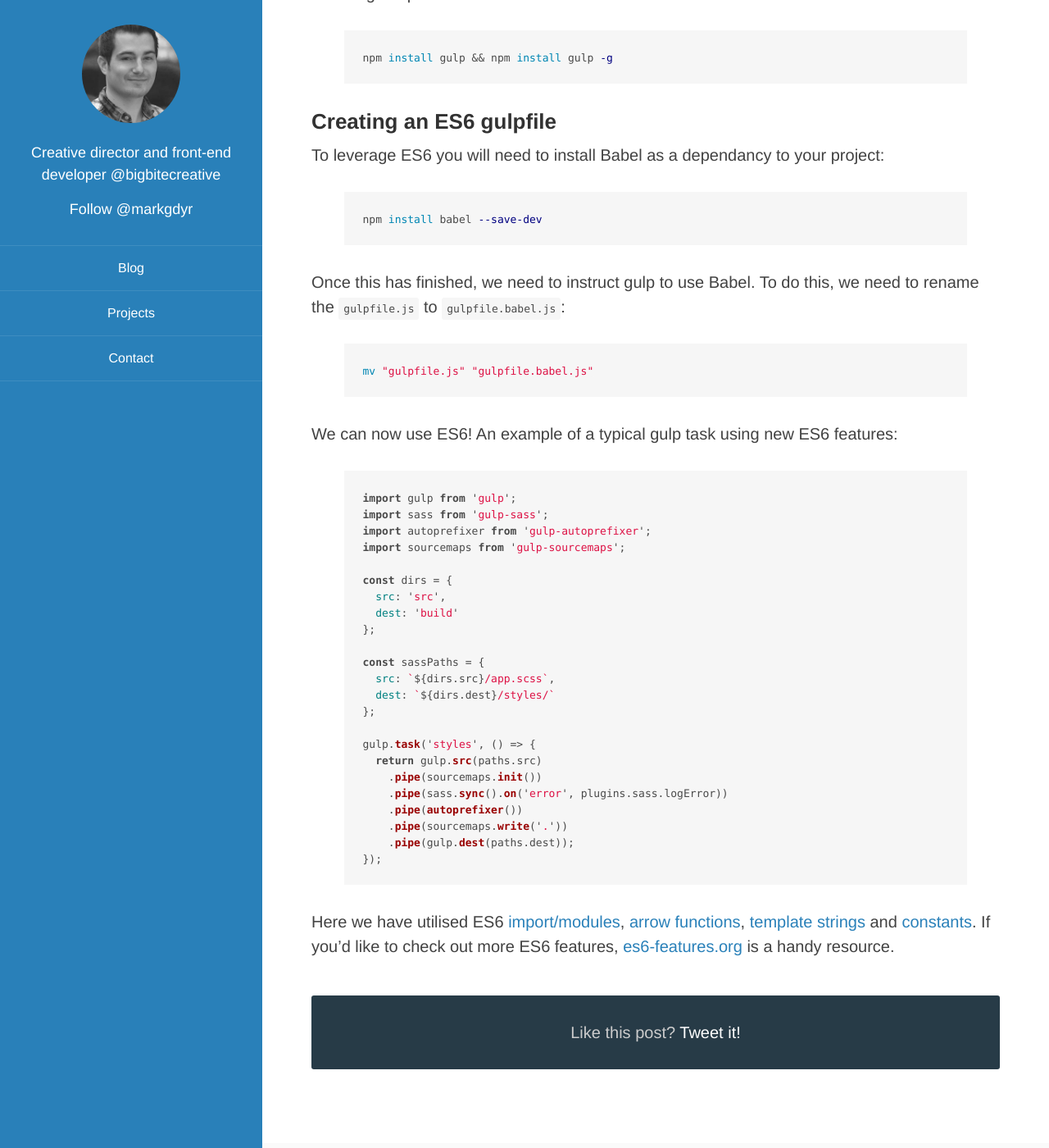
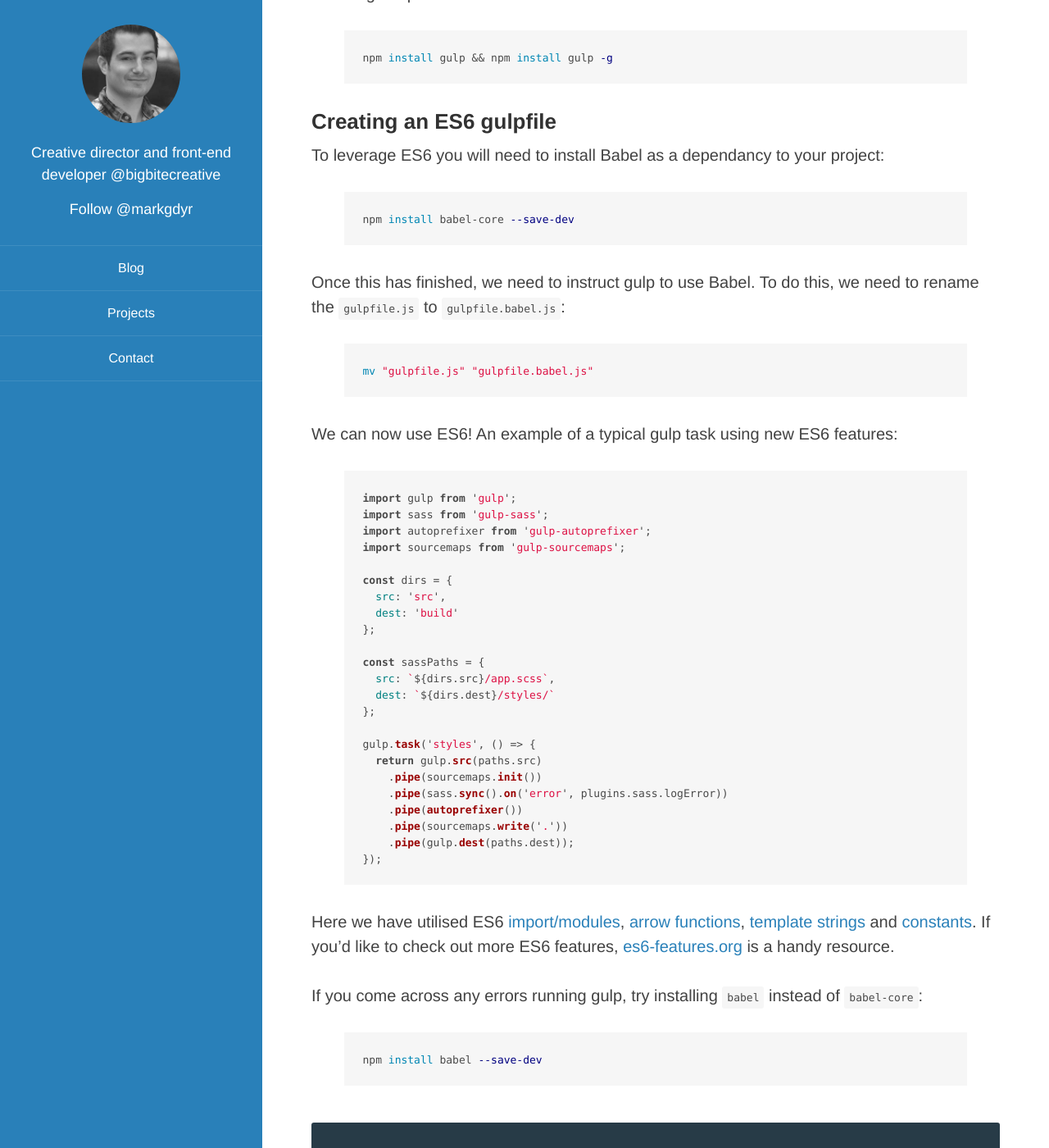
Before and after one commit to markgoodyear/markgoodyear.github.io, a Jekyll site: the page built from _posts/2015-06-24-using-es6-with-gulp.md, in a window 1280 px wide and 1400 px high, scrolled down 670 px. Shown: the whole window at 82% size. Built offline with Jekyll 4.4.1, drawn with Linux system fonts in a browser that asks for light colours; comment, search, counter and statistics services are not loaded; a file with an impossible date is left out.

Commit message:
Updates for babel/babel-core

```diff
--- a/_posts/2015-06-24-using-es6-with-gulp.md
+++ b/_posts/2015-06-24-using-es6-with-gulp.md
@@ -31,7 +31,7 @@ npm install gulp && npm install gulp -g
 To leverage ES6 you will need to install Babel as a dependancy to your project:
 
 {% highlight bash %}
-npm install babel --save-dev
+npm install babel-core --save-dev
 {% endhighlight %}
 
 Once this has finished, we need to instruct gulp to use Babel. To do this, we need to rename the `gulpfile.js` to `gulpfile.babel.js`:
@@ -70,6 +70,12 @@ gulp.task('styles', () => {
 
 Here we have utilised ES6 [import/modules], [arrow functions], [template strings] and [constants]. If you'd like to check out more ES6 features, [es6-features.org] is a handy resource.
 
+If you come across any errors running gulp, try installing `babel` instead of `babel-core`:
+
+{% highlight bash %}
+npm install babel --save-dev
+{% endhighlight %}
+
 [import/modules]: https://developer.mozilla.org/en-US/docs/Web/JavaScript/Reference/Statements/import
 
 [arrow functions]: https://developer.mozilla.org/en-US/docs/Web/JavaScript/Reference/Functions/Arrow_functions
```
